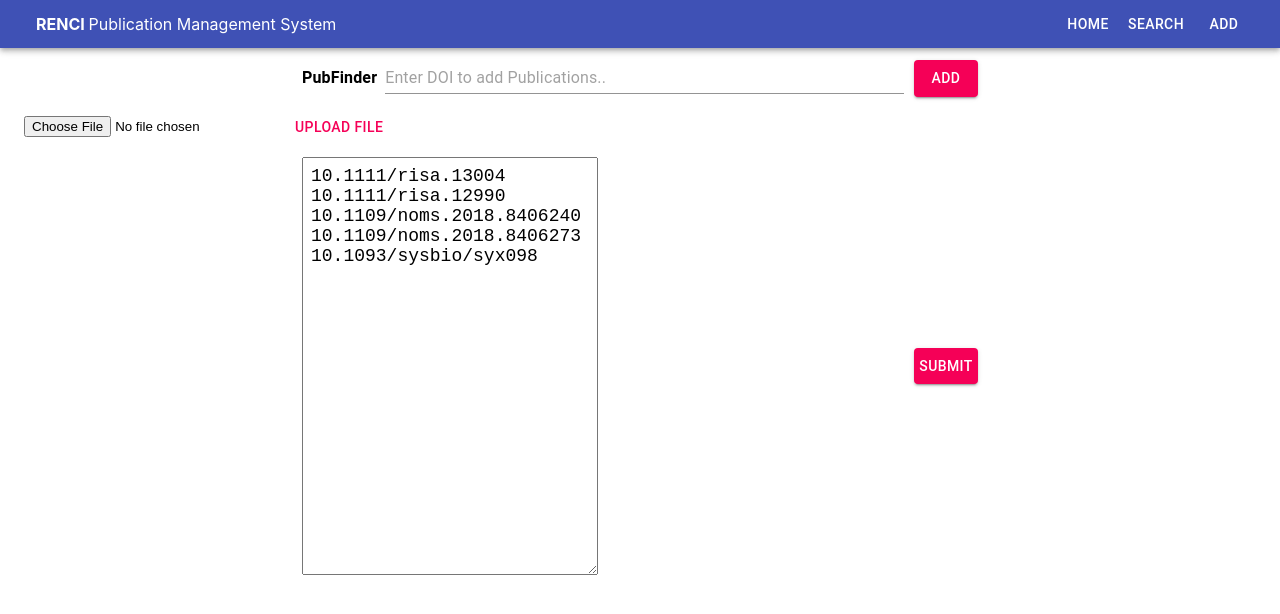
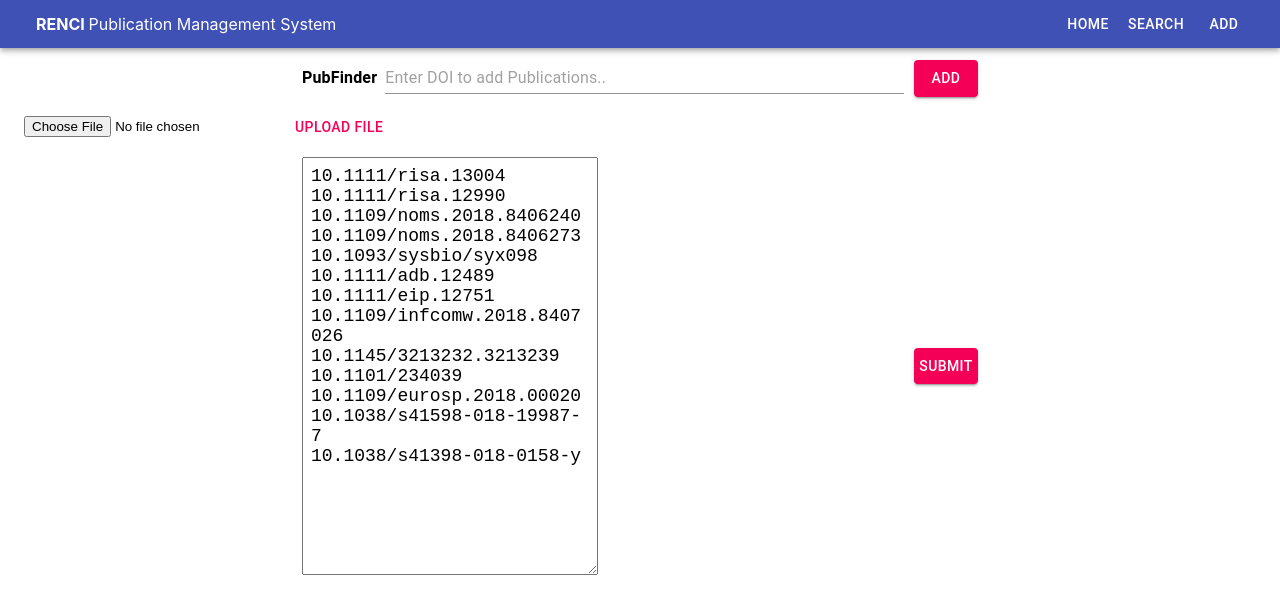
Before and after one commit to connectbo/Publication-Management-System-RENCI, a React (Create React App) app in the folder frontend/: page /add in a window 1280 px wide. Shown: the top 614 px of the page. Built offline with nearby package versions, Linux system fonts and the light colour scheme.

Commit message:
Update Add

```diff
--- a/frontend/src/components/Add.js
+++ b/frontend/src/components/Add.js
@@ -32,7 +32,7 @@ function Add() {
   const classes = useStyles();
   const currentUrl = window.location.hostname;
   const [ref, setrefState] = useState('');
-  const [textarea, setTextArea] = useState(`10.1111/risa.13004\n10.1111/risa.12990\n10.1109/noms.2018.8406240\n10.1109/noms.2018.8406273\n10.1093/sysbio/syx098`);
+  const [textarea, setTextArea] = useState(`10.1111/risa.13004\n10.1111/risa.12990\n10.1109/noms.2018.8406240\n10.1109/noms.2018.8406273\n10.1093/sysbio/syx098\n10.1111/adb.12489\n10.1111/eip.12751\n10.1109/infcomw.2018.8407026\n10.1145/3213232.3213239\n10.1101/234039\n10.1109/eurosp.2018.00020\n10.1038/s41598-018-19987-7\n10.1038/s41398-018-0158-y`);
   const [insertStatus, setinsertStatus] = useState({ 'Added': [], 'Found': [] });
   const [result, setResultState] = useState('');
   const [file, setFile] = useState('');
```
Also changed, not shown: 2 other files (tests, documents, lock files or other folders).
